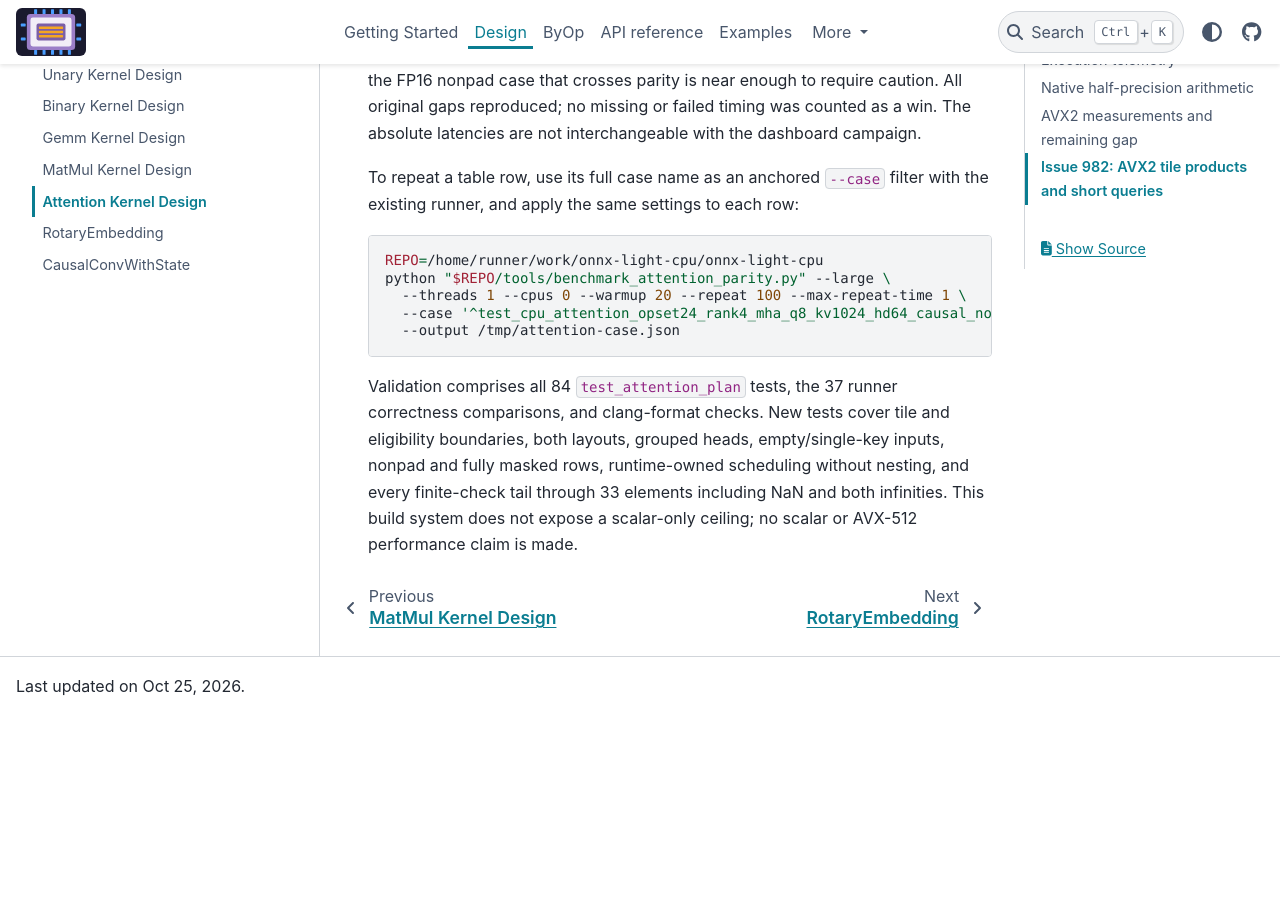
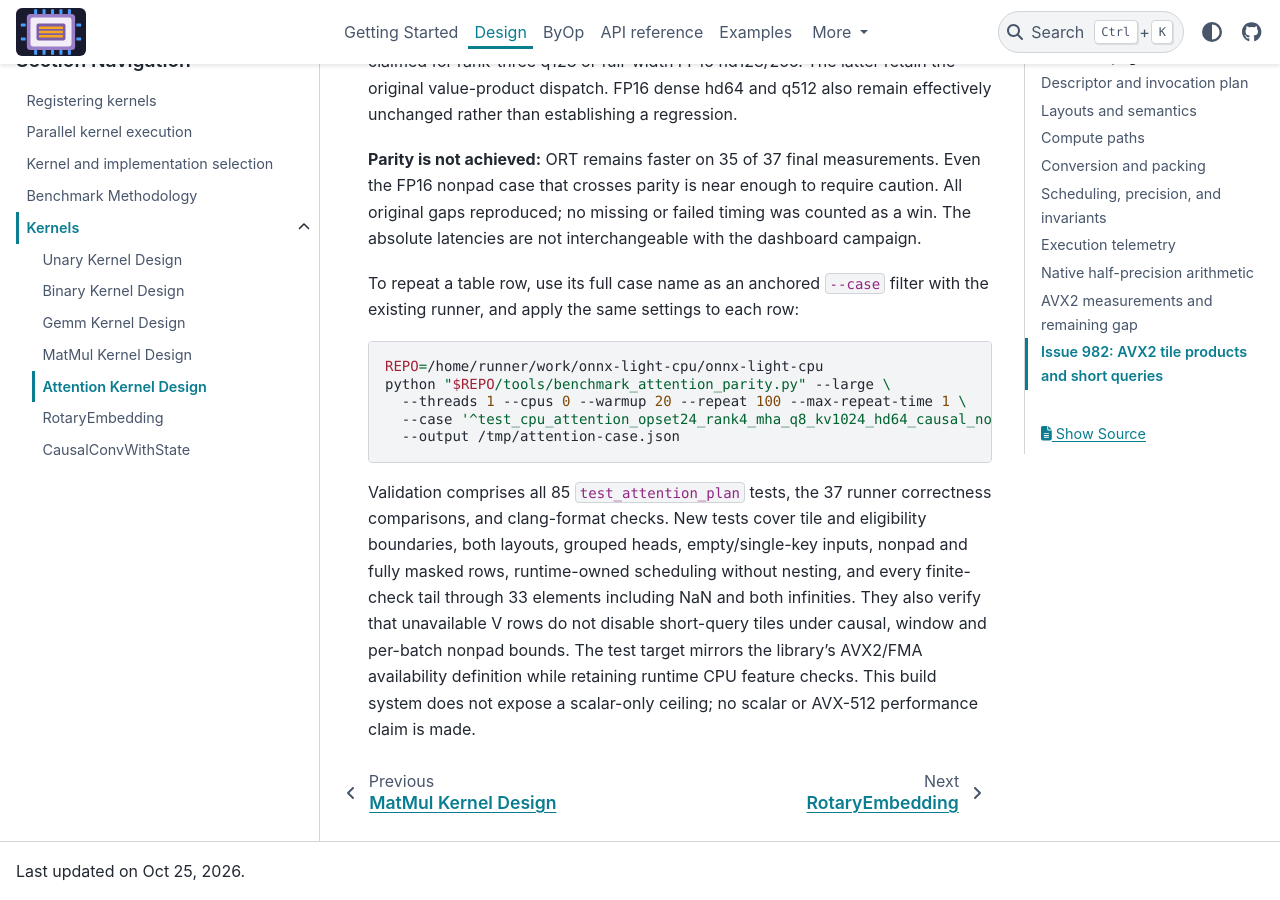
Before and after one commit to xadupre/onnx-light-cpu, a Sphinx documentation site: the page built from docs/design/kernels/attention_kernel_design.rst, in a window 1280 px wide and 900 px high, scrolled down 9153 px. Built offline with Sphinx 7.4.7 and the PyData theme 0.15.4, drawn with Linux system fonts in a browser that asks for light colours; pages that are not in the unit, such as notebooks, are missing from menus; before the commit the page ends 9868 px from its top, so only the background shows below that; some of the changed text lies outside the part shown.

Commit message:
Bound Attention finite checks and enable AVX2 regression tests
Share causal, window and nonpad KV ranges between short-query eligibility and tiled products, preserving contiguous scans for unbounded inputs and respecting rank-three head interleaving. Mirror AVX2/FMA availability onto the Attention test target and cover unreachable nonfinite values in FP32/FP16.

Co-authored-by: Copilot <223556219+Copilot@users.noreply.github.com>

```diff
--- a/CMakeLists.txt
+++ b/CMakeLists.txt
@@ -883,6 +883,9 @@ if(ONNX_LIGHT_CPU_BUILD_TESTS)
         target_compile_definitions(${_name} PRIVATE ML_CPU_COMPUTE_HAVE_F16C=1)
       endif()
     endif()
+    if(_name STREQUAL "test_attention_plan" AND ML_CPU_COMPUTE_HAVE_AVX2_FMA_FLAG)
+      target_compile_definitions(${_name} PRIVATE ML_CPU_COMPUTE_HAVE_AVX2_FMA=1)
+    endif()
     if((_name STREQUAL "test_exp_log_kernel" OR
         _name STREQUAL "test_tanh_kernel" OR
         _name STREQUAL "test_onnx_light_sigmoid_softmax_kernel") AND
--- a/docs/design/kernels/attention_kernel_design.rst
+++ b/docs/design/kernels/attention_kernel_design.rst
@@ -72,7 +72,7 @@ Compute paths
      - FLOAT/FLOAT16, no past state, at least 16 query rows and more than one
        key, when materialized dispatch is not required. AVX2/FMA also uses
        tiles for 8--15 rows with Q/K and V head dimensions in [16, 256]
-       and finite V.
+       and finite V in the KV rows consumed by the query tile.
      - Online softmax over bounded query/KV tiles with FP32 accumulation.
    * - Streaming
      - Short queries, tensor-cache inputs, and BFLOAT16, when materialized
@@ -283,6 +283,9 @@ Two bottlenecks were isolated by dispatch A/B measurements:
   finite-value check preserves the old streaming behavior for NaN/Inf in V:
   streaming skips zero probabilities, whereas dense GEMM evaluates zero times
   NaN/Inf. This scan is inside the measured invocation; it is not cached.
+  It shares the tiled product's causal, window and per-batch nonpad bounds,
+  so unavailable V prefixes and suffixes are not scanned. Rank-three scans
+  include the interleaved KV heads only within the selected rows.
 
 Both decisions cache CPU feature detection and leave unsupported CPUs,
 dimensions, tensor-cache inputs, sink attention, and materialized dispatch
@@ -367,10 +370,13 @@ with the existing runner, and apply the same settings to each row:
      --case '^test_cpu_attention_opset24_rank4_mha_q8_kv1024_hd64_causal_nonpad_float16_benchmark$' \
      --output /tmp/attention-case.json
 
-Validation comprises all 84 ``test_attention_plan`` tests, the 37 runner
+Validation comprises all 85 ``test_attention_plan`` tests, the 37 runner
 correctness comparisons, and clang-format checks. New tests cover tile and
 eligibility boundaries, both layouts, grouped heads, empty/single-key inputs,
 nonpad and fully masked rows, runtime-owned scheduling without nesting, and
 every finite-check tail through 33 elements including NaN and both infinities.
+They also verify that unavailable V rows do not disable short-query tiles under
+causal, window and per-batch nonpad bounds. The test target mirrors the library's
+AVX2/FMA availability definition while retaining runtime CPU feature checks.
 This build system does not expose a scalar-only ceiling; no scalar or
 AVX-512 performance claim is made.
```
Also changed, not shown: 2 other files.
